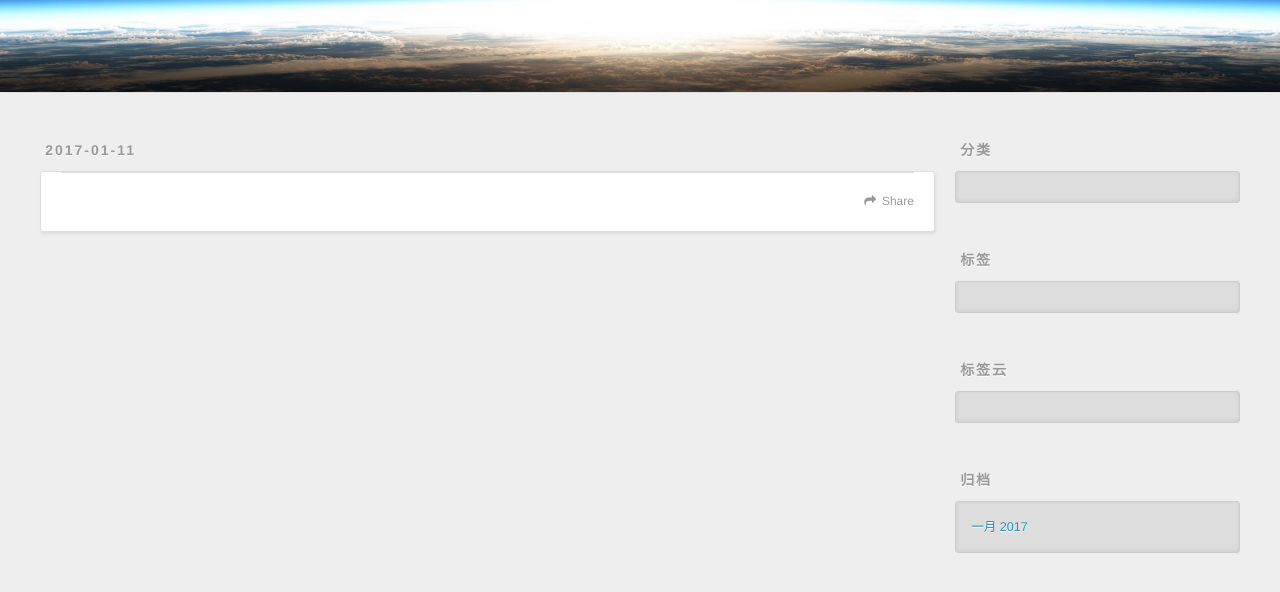
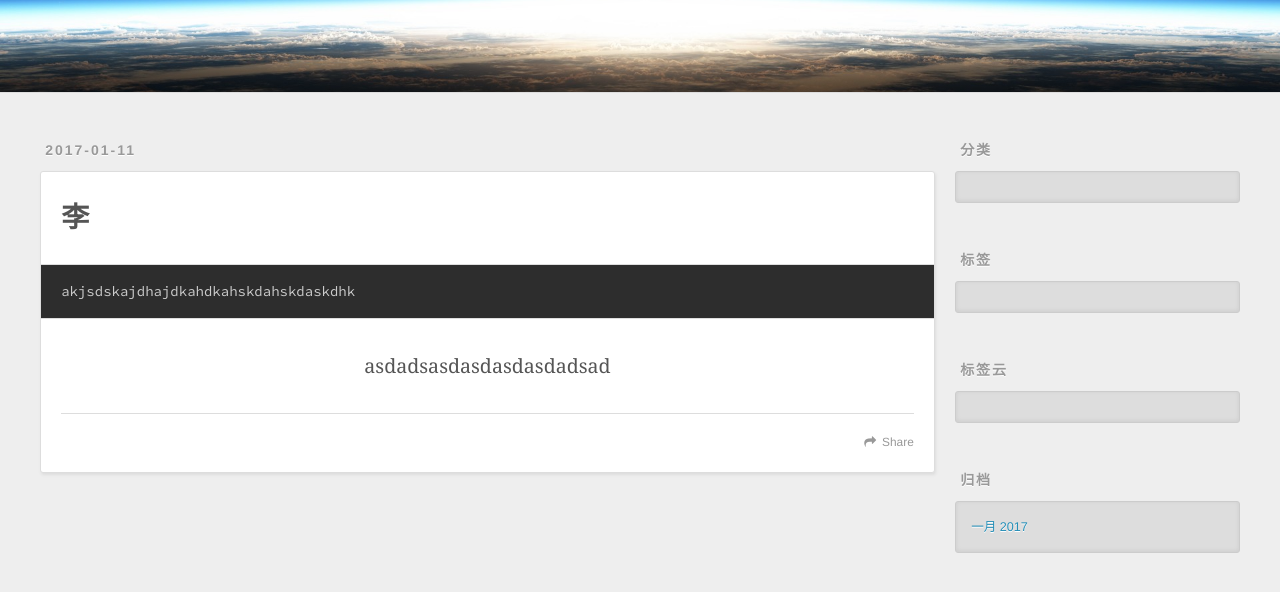
Before and after one commit to privatelee/blog, a plain HTML site: page index.html in a window 1280 px wide. Shown: the part 208-800 px from the top of the page. Drawn offline with nearby package versions, Linux system fonts and the light colour scheme.

Commit message:
Site updated: 2017-01-12 01:29:22

```diff
--- a/index.html
+++ b/index.html
@@ -77,6 +77,10 @@
 
     <div class="article-entry" itemprop="articleBody">
 
+        <h1 id="李"><a href="#李" class="headerlink" title="李"></a>李</h1><pre><code>akjsdskajdhajdkahdkahskdahskdaskdhk
+</code></pre><blockquote>
+<p>asdadsasdasdasdasdadsad</p>
+</blockquote>
 
 
     </div>
```
Also changed, not shown: 2017/01/11/1/index.html (+15 -2 lines).
